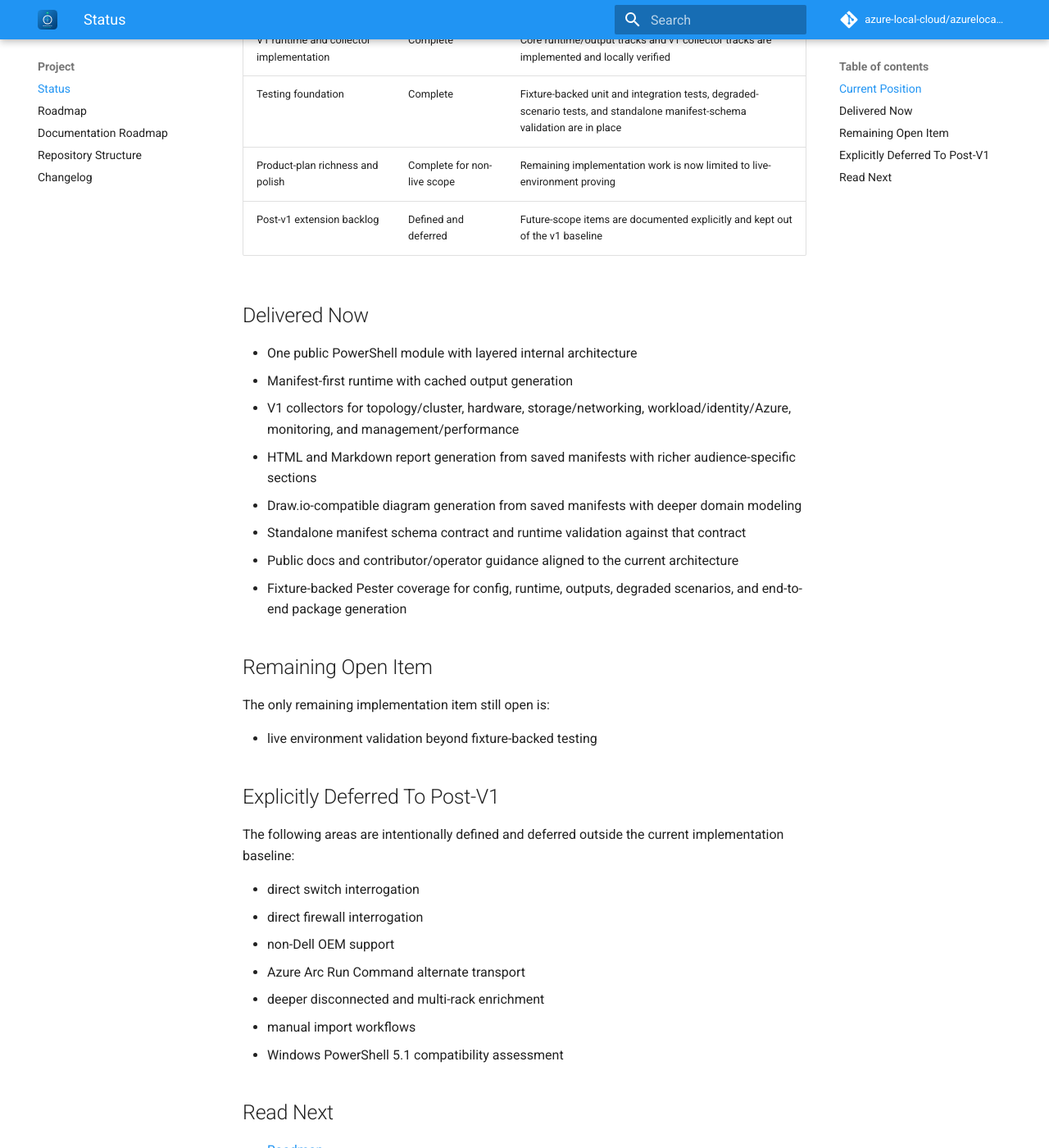
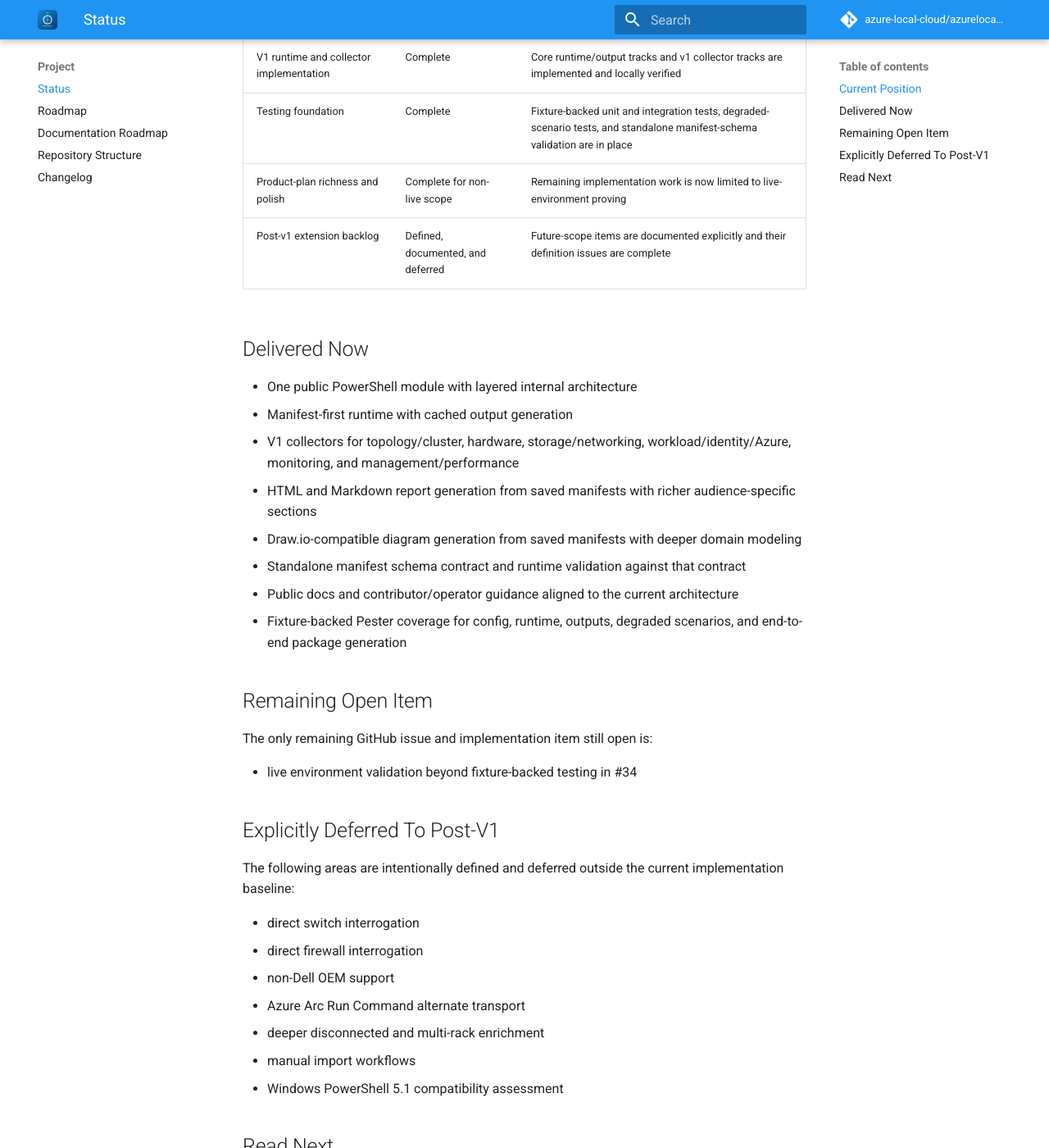
Before and after one commit to AzureLocal/azurelocal-ranger, an MkDocs documentation site: the page built from docs/project/status.md, in a window 1280 px wide and 1400 px high, scrolled down 522 px. Shown: the whole window at 82% size. Built offline with MkDocs 1.6.1 and Material for MkDocs 9.7.7, drawn with Linux system fonts in a browser that asks for light colours; comment, search, counter and statistics services are not loaded.

Commit message:
Sync tracker with closed non-live backlog

```diff
--- a/docs/project/status.md
+++ b/docs/project/status.md
@@ -12,7 +12,7 @@ That means the runtime, manifest pipeline, grouped collectors, cached report gen
 | V1 runtime and collector implementation | Complete | Core runtime/output tracks and v1 collector tracks are implemented and locally verified |
 | Testing foundation | Complete | Fixture-backed unit and integration tests, degraded-scenario tests, and standalone manifest-schema validation are in place |
 | Product-plan richness and polish | Complete for non-live scope | Remaining implementation work is now limited to live-environment proving |
-| Post-v1 extension backlog | Defined and deferred | Future-scope items are documented explicitly and kept out of the v1 baseline |
+| Post-v1 extension backlog | Defined, documented, and deferred | Future-scope items are documented explicitly and their definition issues are complete |
 
 ## Delivered Now
 
@@ -27,9 +27,9 @@ That means the runtime, manifest pipeline, grouped collectors, cached report gen
 
 ## Remaining Open Item
 
-The only remaining implementation item still open is:
+The only remaining GitHub issue and implementation item still open is:
 
-- live environment validation beyond fixture-backed testing
+- live environment validation beyond fixture-backed testing in #34
 
 ## Explicitly Deferred To Post-V1
 
```
Also changed, not shown: docs/project/roadmap.md (+2 -0 lines), repo-management/reports/product-plan-implementation-tracker.md (+5 -5 lines).
